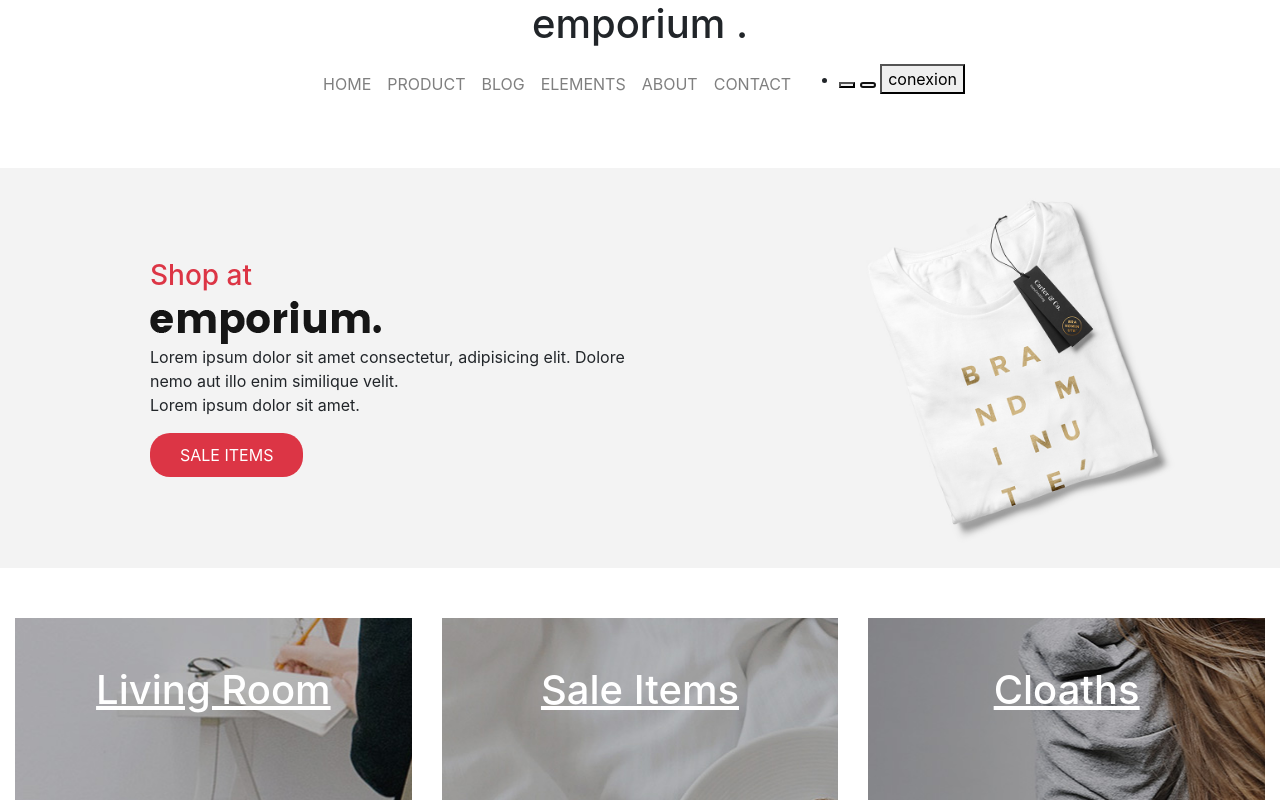
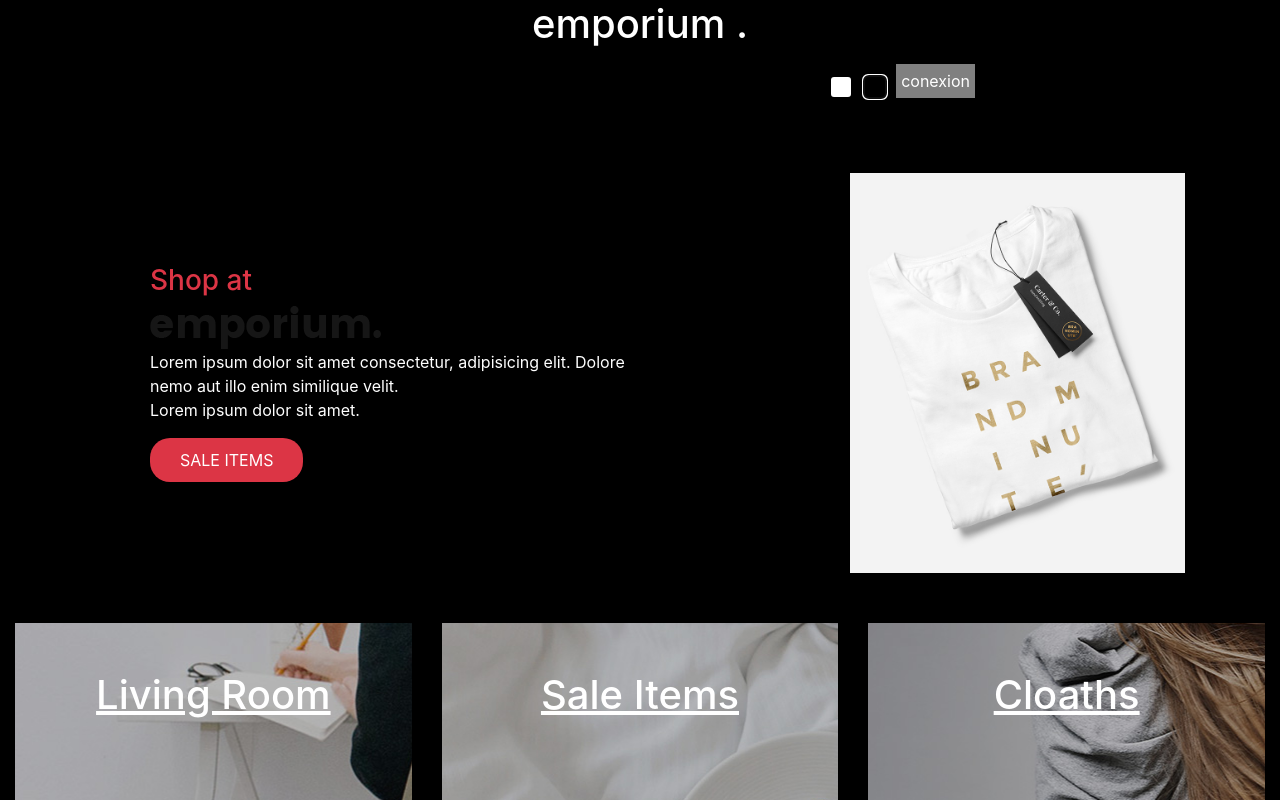
Before and after one commit to OsumanSenin/cs_emporium_js, a plain HTML site: page index.html in a window 1280 px wide. Both pictures are taken after a click on the button 867 px from the left and 85 px from the top of the page. Shown: the top 800 px of the page. Drawn offline with Linux system fonts and the light colour scheme.

Commit message:
debut du js now

```diff
--- a/index.html
+++ b/index.html
@@ -11,7 +11,7 @@
 <body>
 
     <!-- barre de Navigation -->
-
+<header>
     <div class="nav-bar">
        <div>
            <h1 class="text-center bolder">emporium .</h1>
@@ -31,10 +31,10 @@
                     <a class="nav-link" href="#">ELEMENTS</a>
                     <a class="nav-link " href="#">ABOUT</a>
                     <a class="nav-link " href="#">CONTACT</a>
-                    <ul>
-                        <li><button></button>
-                            <button></button>
-                            <button>conexion</button>
+                    <ul class="ul1">
+                        <li><button class="btn1"></button>
+                            <button class="btn2"></button>
+                            <button class="conexion">conexion</button>
                         </li>
                     </ul>
 
@@ -44,8 +44,9 @@
         </nav>
 
     </div>
+    </header>
     <!-- debut de la premiere section  -->
-    <section>
+    <section id="section1">
         <div class="container">
         <div class="row">
             <div class="col-7 num1">
@@ -65,7 +66,7 @@
     </section>
 
     <!-- debut de la section 2 -->
-    <section>
+    <section id="section2">
         <div class="container-fluid">
             <div class="row">
                 <div class="col-4 ">
@@ -95,7 +96,7 @@
 
 
 
-                        <section>
+                        <section id="section3">
                             <div class="container">
                                 <h1 class="font-weight-bold text-center mb-5">Recents Products</h1>
                                 <div class="row">
@@ -223,7 +224,7 @@
 
                             <!-- debut de la section 4 -->
 
-        <section  class="container-fluid">
+        <section id="section4" class="container-fluid">
             <div class="text-center">
 
                 <h1 class="text-white">Discover Thousands Of Great Products</h1>
@@ -235,7 +236,7 @@
         <!-- debut de la section 5 -->
 
 
-         <section  class="container-fluid mt-5">
+         <section id="section5" class="container-fluid mt-5">
             <h1 class="text-center">Hot Fashion Products</h1>
             <div class="container">
             <div class="row d-flex justify-content-center flex-nowrap">
@@ -327,7 +328,7 @@
         <!-- debut de la 6eme section  -->
 
 
-        <section  class="mt-5 px-3">
+        <section id="section6" class="mt-5 px-3">
             <div class="row">
                 <div class="col-4">
                     <div class=" num1 d-flex flex-column text-center p-3">
--- a/public/js/main.js
+++ b/public/js/main.js
@@ -0,0 +1,22 @@
+let btnNoir= document.querySelector(".btn2")
+let buttonBlanc = document.querySelector(".btn1")
+let section1 = document.getElementById("section1")
+let section2 = document.getElementById("section2")
+let section3 = document.getElementById("section3")
+let section4 = document.getElementById("section4")
+let section5 = document.getElementById("section5")
+let section6 = document.getElementById("section6")
+
+let body = document.querySelector("body")
+btnNoir.addEventListener("click", (e) => {
+    e.preventDefault()
+    body.style.backgroundColor = "black"
+    body.style.color = "white"
+
+section1.style.backgroundColor = "black"
+section2.style.backgroundColor = "black"
+section3.style.backgroundColor = "black"
+section4.style.backgroundColor = "black"
+section5.style.backgroundColor = "black"
+section6.style.backgroundColor = "black"
+})
--- a/src/sass/_fonts.sass
+++ b/src/sass/_fonts.sass
@@ -1,4 +1,4 @@
-@font-face {
-    font-family: "Poppins";
-    src: url("../../public/font/Poppins-Medium.ttf");
-}
+// @font-face {
+//     font-family: "Poppins";
+//     src: url("../../public/font/Poppins-Medium.ttf");
+// }
--- a/src/sass/style.sass
+++ b/src/sass/style.sass
@@ -5,6 +5,32 @@
 
 body
     margin: 0
+
+//Nav
+header
+    .navbar-nav
+        .ul1
+            list-style: none
+            .btn1
+                padding: 10px
+                background-color: white
+                border-radius:5px
+                border: 2px solid black
+                margin-right: 5px
+
+            .btn2
+                padding: 10px
+                background-color: black
+                border-radius:5px
+                border: 2px solid black
+                margin-right: 5px
+
+            .conexion
+                color: white
+                background-color: grey
+                padding: 5px 5px
+                border: none
+
 
 //section 1
 section
```
Also changed, not shown: public/css/style.css, 1 other file.
